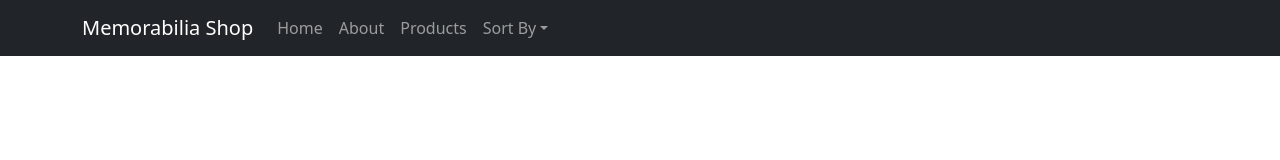
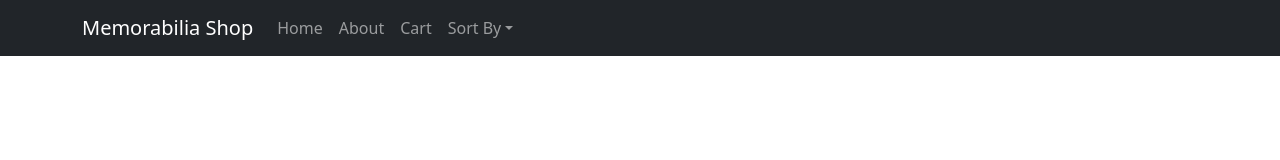
Before and after one commit to maxsealey/memorabilia-online-store, a React (Create React App) app in the folder frontend/: page / in a window 1280 px wide. Shown: the top 160 px of the page. Built offline with nearby package versions, Linux system fonts and the light colour scheme; the HTML template or start-up script is replaced by a standard one.

Commit message:
Added react dom link components to navbar

```diff
--- a/frontend/src/components/layout/NavBar.jsx
+++ b/frontend/src/components/layout/NavBar.jsx
@@ -1,4 +1,5 @@
 import React, { Component } from 'react';
+import { Link } from 'react-router-dom';
 import './_layout.scss';
 
 import Container from 'react-bootstrap/Container';
@@ -15,9 +16,9 @@ export default class NavBar extends Component {
         <Navbar.Toggle aria-controls="basic-navbar-nav" />
         <Navbar.Collapse id="basic-navbar-nav">
           <Nav className="me-auto">
-            <Nav.Link href="#">Home</Nav.Link>
-            <Nav.Link href="#">About</Nav.Link>
-            <Nav.Link href="#">Products</Nav.Link>
+            <Nav.Link as={Link} to="/home">Home</Nav.Link>
+            <Nav.Link as={Link} to="/about">About</Nav.Link>
+            <Nav.Link as={Link} to="/cart">Cart</Nav.Link>
             <NavDropdown title="Sort By" id="basic-nav-dropdown">
               <NavDropdown.Item href="#">Sports</NavDropdown.Item>
               <NavDropdown.Item href="#">History</NavDropdown.Item>
```
